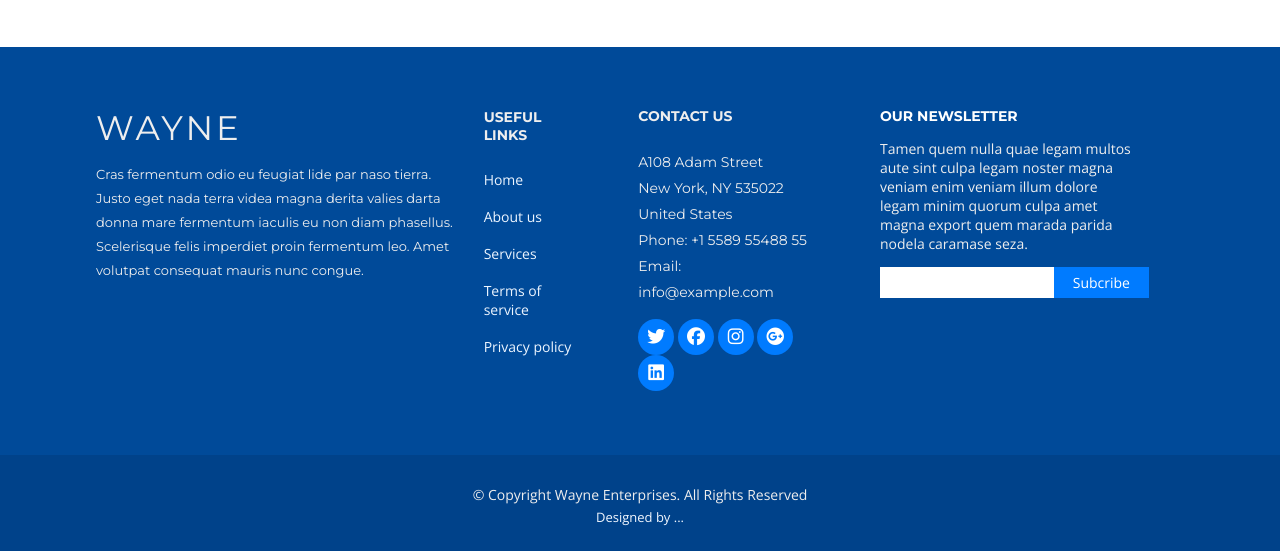
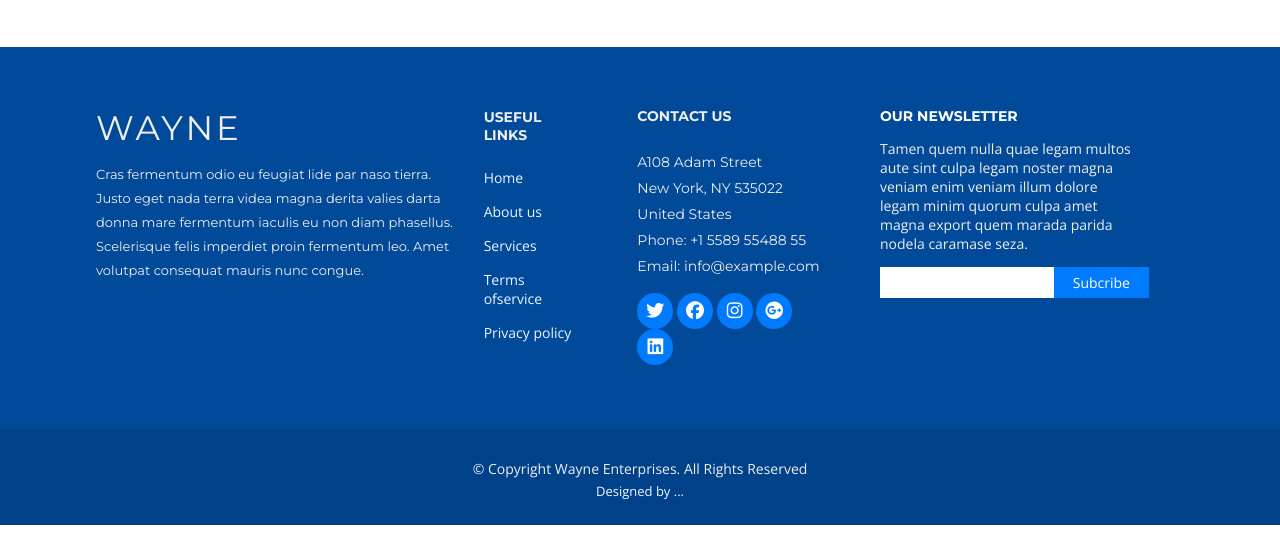
Before and after one commit to hrchioest/Landing-Ada, a plain HTML site: page index.html in a window 1280 px wide. Shown: the part 6967-7518 px from the top of the page. After the commit the page ends 7492 px from the top, so only its background shows below. Drawn offline with nearby package versions, Linux system fonts and the light colour scheme.

Commit message:
seguimos con mas arreglos xd

```diff
--- a/index.html
+++ b/index.html
@@ -608,11 +608,11 @@
                 </div>
                 <div class="useful">
                         <h4>USEFUL LINKS</h4>
-                        <p>Home</p>
-                        <p>About us</p>
-                        <p>Services</p>
-                        <p>Terms of service</p>
-                        <p>Privacy policy</p>
+                        <a href="#">Home</a>
+                        <a href="#">About us</a>
+                        <a href="#">Services</a>
+                        <a href="#">Terms ofservice</a>
+                        <a href="#">Privacy policy</a>
                 </div>
                 <div class="contact">
                         <h4>CONTACT US</h4>
--- a/sass/common/_variables.scss
+++ b/sass/common/_variables.scss
@@ -25,4 +25,3 @@ $black: #111;
 $azultransparente: #0089ff69;
 $whitegray:#f1f7ff;
 $whitebone: #eee;
-$whitesky :#ecf5ff;
--- a/sass/sections/_contact.scss
+++ b/sass/sections/_contact.scss
@@ -65,7 +65,7 @@
         padding: 10px 0 20px 0;
         @include desktop {
             padding: 10px 0 20px 15px;
-          }
+        }
 
     }
 }
--- a/sass/sections/_footer.scss
+++ b/sass/sections/_footer.scss
@@ -25,13 +25,19 @@ footer{
             padding-bottom: 20px;
             h4{
             font-size: 14px;
-            padding: 1px 0px 12px 0px;
+            padding: 1px 0px 24px 0px;
             font-family: $titulos;
             }
-            p{
-            color:$whitesky;
-            font-family: $parrafos;
-            padding-bottom: 8px;
+            a{
+                display: block;
+                text-decoration: none;
+                color:$celesteclaro;
+                font-family: $parrafos;
+                padding-bottom: 15px;
+                &:hover{
+                    color:$celeste;
+                    transition: 0.5s;
+                }
             }
         }
         .contact{
```
Also changed, not shown: css/main.css, 1 other file.
